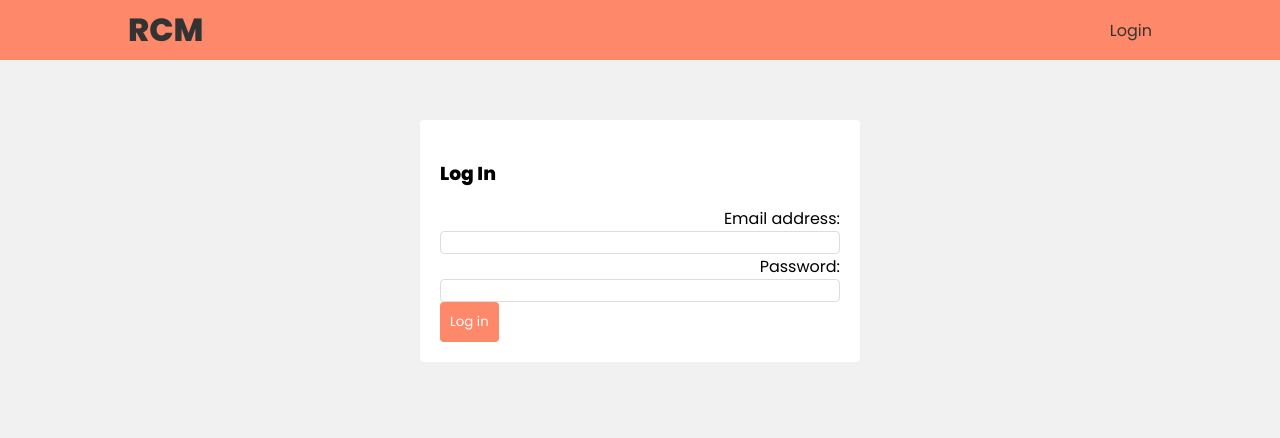
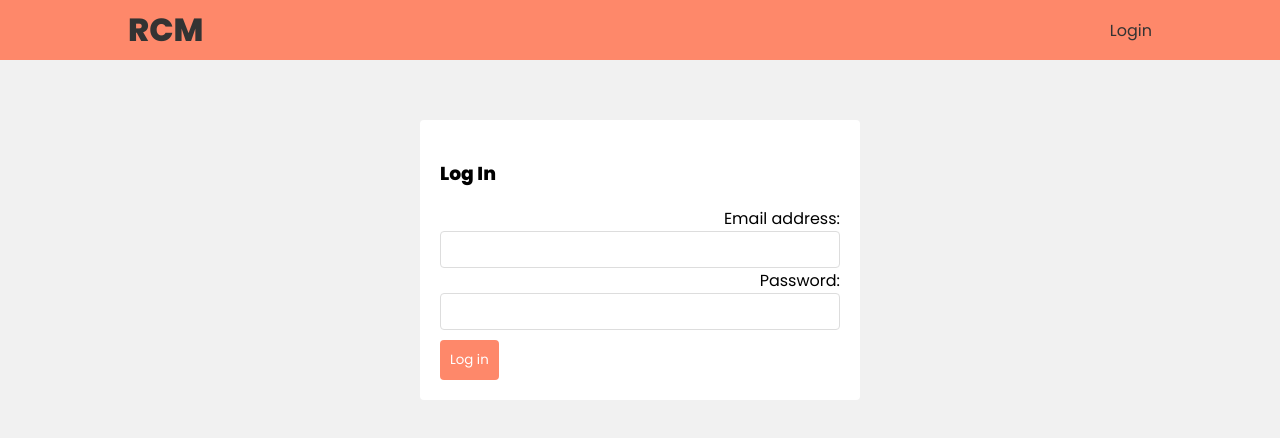
Before and after one commit to OrYehudaBenShimol/Fullstack-MERN-Beit-Gil, a React (Create React App) app in the folder frontend/: page /login in a window 1280 px wide. Shown: the top 438 px of the page. Built offline with nearby package versions, Linux system fonts and the light colour scheme; the HTML template or start-up script is replaced by a standard one.

Commit message:
committed before rotem changes to the front

```diff
--- a/frontend/src/context/AuthContext.js
+++ b/frontend/src/context/AuthContext.js
@@ -9,7 +9,7 @@ export const authReducer = (state,action) => {
         case 'LOGOUT':
             return {user:null}
         default:
-            state
+            return state
     }
 }
 
--- a/frontend/src/index.css
+++ b/frontend/src/index.css
@@ -164,15 +164,16 @@ label, input {
 }
 input {
   text-align: right;
+
   width: 100%;
   border: 1px solid #ddd;
   border-radius: 4px;
-  padding: 3px;
+  padding: 10px;
   box-sizing: border-box;
 }
 form button {
   text-align: right;
-
+  margin-top: 10px;
   background: var(--primary);
   border: 0;
   color: #fff;
--- a/frontend/src/pages/AddUsers.js
+++ b/frontend/src/pages/AddUsers.js
@@ -9,7 +9,6 @@ const AddUsers = () => {
     const {user} = useAuthContext()
 
     useEffect(()=>{
-
         const fetchUsers= async() =>{
             const response = await fetch('/api/users',{
                 headers:{
```
Also changed, not shown: 1 other file (tests, documents, lock files or other folders).
